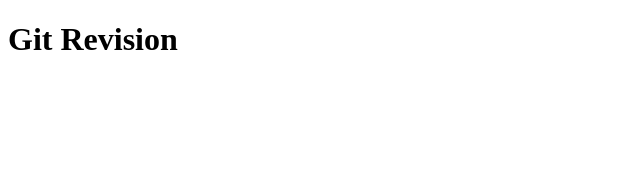
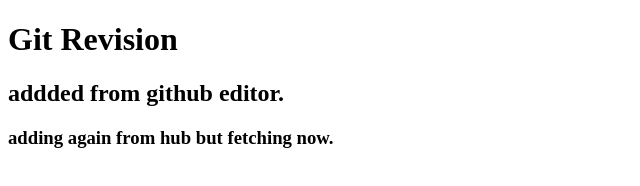
Before and after one commit to Zakir2855/reactStart, a plain HTML site: page index.html in a window 1280 px wide. Shown: the whole page, without its empty margins (0-640 px from the left). Drawn offline with Linux system fonts and the light colour scheme.

Commit message:
i reverted

```diff
--- a/index.html
+++ b/index.html
@@ -7,7 +7,8 @@
 </head>
 <body>
 <h1>Git Revision</h1>
-
+    <h2>addded from github editor.</h2>
+    <h3>adding again from hub but fetching now.</h3>
 <script src="./index.js"></script>
 </body>
 </html>
```
